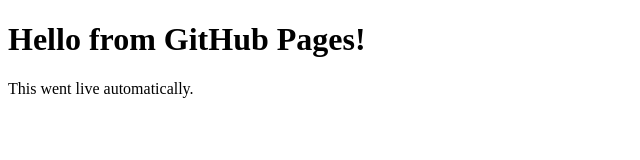
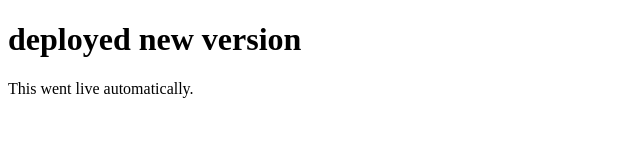
Before and after one commit to ankitr62/CI-CD-Demo, a plain HTML site: page index.html in a window 1280 px wide. Shown: the whole page, without its empty margins (0-640 px from the left). Drawn offline with Linux system fonts and the light colour scheme.

Commit message:
Update index.html

```diff
--- a/index.html
+++ b/index.html
@@ -2,7 +2,7 @@
 <html>
 <head><title>CI/CD Demo</title></head>
 <body>
-<h1>Hello from GitHub Pages!</h1>
+<h1>deployed new version</h1>
 <p>This went live automatically.</p>
 </body>
 </html>
```
